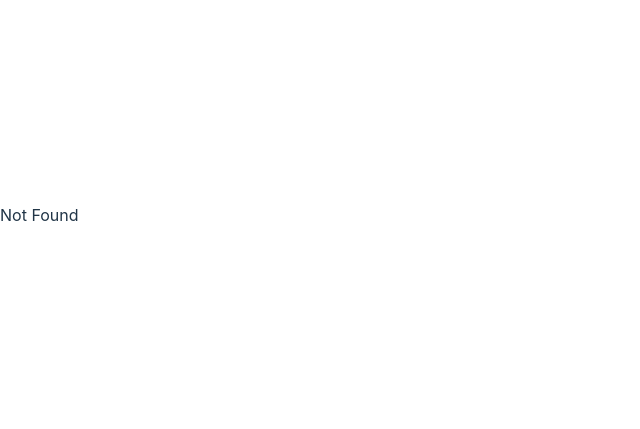
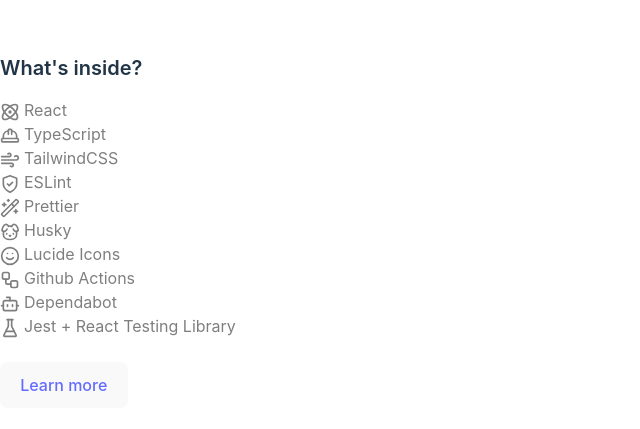
Before and after one commit to nmc2711/vite-test, a React (Vite) app: page /learn-more in a window 1280 px wide. Before the commit this address had no page. Shown: the part 185-614 px from the top of the page, without its empty margins (0-640 px from the left). Built offline with nearby package versions, Linux system fonts and the light colour scheme.

Commit message:
fix: update learn more page

```diff
--- a/src/main.tsx
+++ b/src/main.tsx
@@ -4,8 +4,8 @@
 import ReactDOM from 'react-dom/client';
 import { createBrowserRouter, RouterProvider } from 'react-router-dom';
 
-import AboutPage from '@/pages/about';
 import Homepage from '@/pages/home';
+import LearnMore from '@/pages/learn-more';
 import NotFoundPage from '@/pages/not-found';
 
 import App from './App';
@@ -22,8 +22,8 @@
         index: true,
       },
       {
-        path: 'about',
-        element: <AboutPage />,
+        path: 'learn-more',
+        element: <LearnMore />,
       },
     ],
   },
--- a/src/pages/about.tsx
+++ /dev/null
@@ -1,7 +0,0 @@
-export default function AboutPage() {
-  return (
-    <div>
-      <h1>About Page</h1>
-    </div>
-  );
-}
--- /dev/null
+++ b/src/pages/learn-more.tsx
@@ -0,0 +1,118 @@
+import {
+  Atom,
+  Bot,
+  Dog,
+  FlaskConical,
+  HardHat,
+  ShieldCheck,
+  Smile,
+  Wand2,
+  Wind,
+  Workflow,
+} from 'lucide-react';
+import { Link } from 'react-router-dom';
+
+import Button from '@/components/ui/button';
+
+export default function LearnMorePage() {
+  return (
+    <div>
+      <h1 className="mt-8 text-start text-xl font-semibold">
+        What&apos;s inside?
+      </h1>
+
+      <ul className="mb-6 mt-4 list-disc text-black opacity-50 dark:text-white dark:opacity-80">
+        <li>
+          <Atom
+            size={20}
+            strokeWidth={2}
+            className="mr-1 inline-block text-black dark:text-white"
+          />
+          React
+        </li>
+        <li>
+          <HardHat
+            size={20}
+            strokeWidth={2}
+            className="mr-1 inline-block text-black dark:text-white"
+          />
+          TypeScript
+        </li>
+        <li>
+          <Wind
+            size={20}
+            strokeWidth={2}
+            className="mr-1 inline-block text-black dark:text-white"
+          />
+          TailwindCSS
+        </li>
+
+        <li>
+          <ShieldCheck
+            size={20}
+            strokeWidth={2}
+            className="mr-1 inline-block text-black dark:text-white"
+          />
+          ESLint
+        </li>
+        <li>
+          <Wand2
+            size={20}
+            strokeWidth={2}
+            className="mr-1 inline-block text-black dark:text-white"
+          />
+          Prettier
+        </li>
+        <li>
+          <Dog
+            size={20}
+            strokeWidth={2}
+            className="mr-1 inline-block text-black dark:text-white"
+          />
+          Husky
+        </li>
+        <li>
+          <Smile
+            size={20}
+            strokeWidth={2}
+            className="mr-1 inline-block text-black dark:text-white"
+          />
+          Lucide Icons
+        </li>
+        <li>
+          <Workflow
+            size={20}
+            strokeWidth={2}
+            className="mr-1 inline-block text-black dark:text-white"
+          />
+          Github Actions
+        </li>
+        <li>
+          <Bot
+            size={20}
+            strokeWidth={2}
+            className="mr-1 inline-block text-black dark:text-white"
+          />
+          Dependabot
+        </li>
+        <li>
+          <FlaskConical
+            size={20}
+            strokeWidth={2}
+            className="mr-1 inline-block text-black dark:text-white"
+          />
+          Jest + React Testing Library
+        </li>
+      </ul>
+      <Button>
+        <Link
+          to="https://github.com/hanstanawi/nextjs-starter-template"
+          target="_blank"
+          rel="noreferrer"
+        >
+          Learn more
+        </Link>
+      </Button>
+    </div>
+  );
+}
```
Also changed, not shown: .eslintrc.json.
